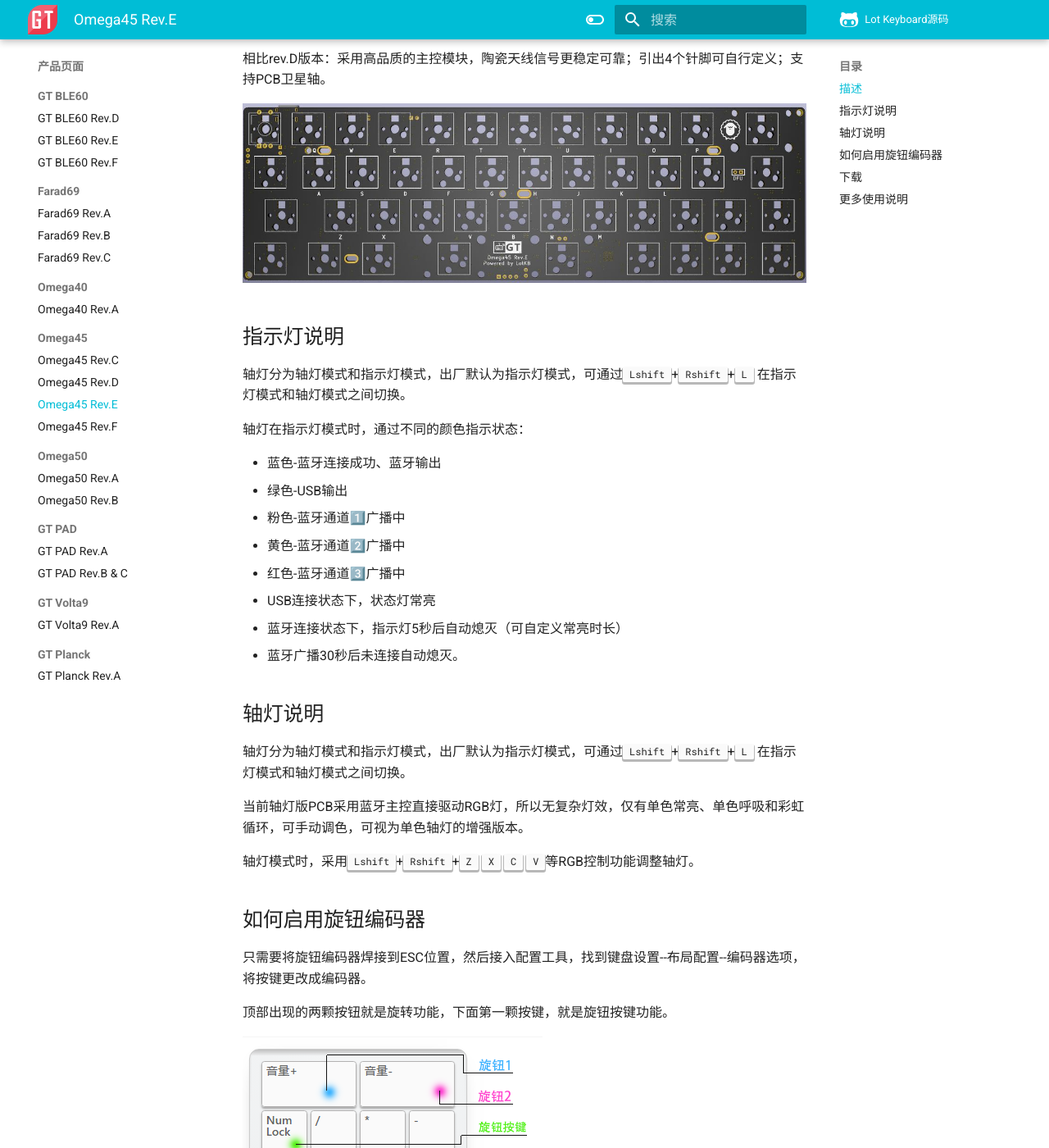
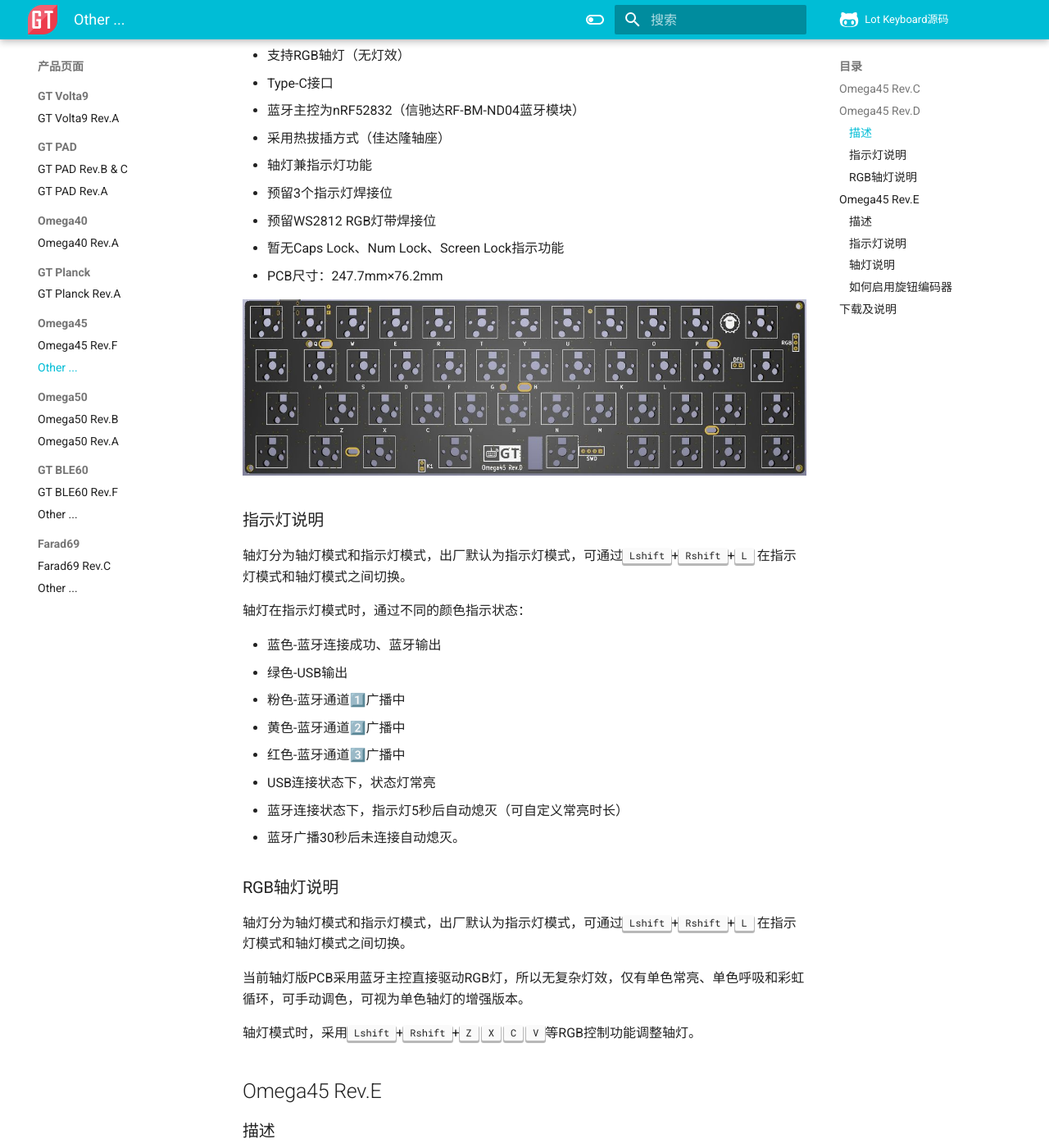
Before and after one commit to genokolar/genokolar.github.io, an MkDocs documentation site: the page built from docs/keyboard/omega45_other.md, in a window 1280 px wide and 1400 px high, scrolled down 663 px. Shown: the whole window at 82% size. Built offline with MkDocs 1.6.1 and Material for MkDocs 9.7.7, drawn with Linux system fonts in a browser that asks for light colours; comment, search, counter and statistics services are not loaded; some of the changed text lies outside the part shown.

Commit message:
重新组织产品页

```diff
--- a/docs/keyboard/omega45_e.md
+++ b/docs/keyboard/omega45_other.md
@@ -1,9 +1,66 @@
-Omega45 Rev.E 介绍
+Omega45 老旧版本
 =====================
-本页面仅描述rev.E版本（轴灯版）相关信息
 
-描述
+Omega45 Rev.C
 ---------
+
+部分老旧PCB上没有版本标识或标识版本低于C版本，属于Rev.C 版本
+
+- 4x12阵列的45%键盘，共45键
+- 一个Caps灯和三个单色状态指示灯,无轴灯
+- Type-C接口
+- 蓝牙主控为nRF52832（信驰达RF-BM-ND04蓝牙模块）
+- 采用热拔插方式（佳达隆轴座）
+- 预留WS2812 RGB灯带焊接位
+- PCB尺寸：247.7mm×76.2mm
+
+
+Omega45 Rev.D
+------------
+
+
+### 描述
+
+- 4x12阵列的45%键盘，共45键
+- 支持RGB轴灯（无灯效）
+- Type-C接口
+- 蓝牙主控为nRF52832（信驰达RF-BM-ND04蓝牙模块）
+- 采用热拔插方式（佳达隆轴座）
+- 轴灯兼指示灯功能
+- 预留3个指示灯焊接位
+- 预留WS2812 RGB灯带焊接位
+- 暂无Caps Lock、Num Lock、Screen Lock指示功能
+- PCB尺寸：247.7mm×76.2mm
+
+![](../img/omega45.jpg "Omega45 PCB")
+
+### 指示灯说明
+
+轴灯分为轴灯模式和指示灯模式，出厂默认为指示灯模式，可通过<kbd>Lshift</kbd>+<kbd>Rshift</kbd>+<kbd>L</kbd> 在指示灯模式和轴灯模式之间切换。
+
+轴灯在指示灯模式时，通过不同的颜色指示状态：
+
+- 蓝色-蓝牙连接成功、蓝牙输出
+- 绿色-USB输出
+- 粉色-蓝牙通道1️⃣广播中
+- 黄色-蓝牙通道2️⃣广播中
+- 红色-蓝牙通道3️⃣广播中
+- USB连接状态下，状态灯常亮
+- 蓝牙连接状态下，指示灯5秒后自动熄灭（可自定义常亮时长）
+- 蓝牙广播30秒后未连接自动熄灭。
+
+### RGB轴灯说明
+
+轴灯分为轴灯模式和指示灯模式，出厂默认为指示灯模式，可通过<kbd>Lshift</kbd>+<kbd>Rshift</kbd>+<kbd>L</kbd> 在指示灯模式和轴灯模式之间切换。
+
+当前轴灯版PCB采用蓝牙主控直接驱动RGB灯，所以无复杂灯效，仅有单色常亮、单色呼吸和彩虹循环，可手动调色，可视为单色轴灯的增强版本。
+
+轴灯模式时，采用<kbd>Lshift</kbd>+<kbd>Rshift</kbd>+<kbd>Z</kbd> <kbd>X</kbd> <kbd>C</kbd> <kbd>V</kbd>等RGB控制功能调整轴灯。
+
+Omega45 Rev.E
+-----------------
+
+### 描述
 
 - 4x12阵列的45%键盘，共45键
 - 支持RGB轴灯（无灯效）
@@ -21,7 +78,7 @@ Omega45 Rev.E 介绍
 
 ![](../img/omega45.rev.E.jpg "Omega45 PCB")
 
-## 指示灯说明
+### 指示灯说明
 
 轴灯分为轴灯模式和指示灯模式，出厂默认为指示灯模式，可通过<kbd>Lshift</kbd>+<kbd>Rshift</kbd>+<kbd>L</kbd> 在指示灯模式和轴灯模式之间切换。
 
@@ -36,7 +93,7 @@ Omega45 Rev.E 介绍
 - 蓝牙连接状态下，指示灯5秒后自动熄灭（可自定义常亮时长）
 - 蓝牙广播30秒后未连接自动熄灭。
 
-## 轴灯说明
+### 轴灯说明
 
 轴灯分为轴灯模式和指示灯模式，出厂默认为指示灯模式，可通过<kbd>Lshift</kbd>+<kbd>Rshift</kbd>+<kbd>L</kbd> 在指示灯模式和轴灯模式之间切换。
 
@@ -44,7 +101,7 @@ Omega45 Rev.E 介绍
 
 轴灯模式时，采用<kbd>Lshift</kbd>+<kbd>Rshift</kbd>+<kbd>Z</kbd> <kbd>X</kbd> <kbd>C</kbd> <kbd>V</kbd>等RGB控制功能调整轴灯。
 
-## 如何启用旋钮编码器
+### 如何启用旋钮编码器
 
 只需要将旋钮编码器焊接到ESC位置，然后接入配置工具，找到键盘设置--布局配置--编码器选项，将按键更改成编码器。
 
@@ -52,12 +109,12 @@ Omega45 Rev.E 介绍
 
 ![](../img/rotary.png "按键示意图")
 
-## 下载
+
+下载及说明
+----------
 
 [:fontawesome-solid-download:  下载固件](https://glab.online/down/Glab3.0/){ .md-button}
 
 [:fontawesome-solid-screwdriver-wrench:  获取更多下载](../down/download.md){ .md-button}
 
-## 更多使用说明
-
 访问 [使用说明](../../manual) / [常见问答](../../faq) / [故障排除](../../trouble)
--- a/mkdocs.yml
+++ b/mkdocs.yml
@@ -166,31 +166,27 @@ nav:
       - 相关下载: down/download.md
       - 更新日志: changelog.md
     - 产品页面:
-      - GT BLE60:
-        - GT BLE60 Rev.D: keyboard/gt_ble60_d.md
-        - GT BLE60 Rev.E: keyboard/gt_ble60_e.md
-        - GT BLE60 Rev.F: keyboard/gt_ble60_f.md
-      - Farad69:
-        - Farad69 Rev.A: keyboard/farad69_a.md
-        - Farad69 Rev.B: keyboard/farad69_b.md
-        - Farad69 Rev.C: keyboard/farad69_c.md
+      - GT Volta9:
+        - GT Volta9 Rev.A: keyboard/volta9_a.md
+      - GT PAD:
+        - GT PAD Rev.B & C: keyboard/gt-pad_b&c.md
+        - GT PAD Rev.A: keyboard/gt-pad_a.md
       - Omega40:
         - Omega40 Rev.A: keyboard/omega40_a.md
-      - Omega45:
-        - Omega45 Rev.C: keyboard/omega45_c.md
-        - Omega45 Rev.D: keyboard/omega45_d.md
-        - Omega45 Rev.E: keyboard/omega45_e.md
-        - Omega45 Rev.F: keyboard/omega45_f.md
-      - Omega50:
-        - Omega50 Rev.A: keyboard/omega50_a.md
-        - Omega50 Rev.B: keyboard/omega50_b.md
-      - GT PAD:
-        - GT PAD Rev.A: keyboard/gt-pad_a.md
-        - GT PAD Rev.B & C: keyboard/gt-pad_b&c.md
-      - GT Volta9:
-        - GT Volta9 Rev.A: keyboard/volta9_a.md
       - GT Planck:
         - GT Planck Rev.A: keyboard/gt-planck.md
+      - Omega45:
+        - Omega45 Rev.F: keyboard/omega45_f.md
+        - Other ...: keyboard/omega45_other.md
+      - Omega50:
+        - Omega50 Rev.B: keyboard/omega50_b.md
+        - Omega50 Rev.A: keyboard/omega50_a.md
+      - GT BLE60:
+        - GT BLE60 Rev.F: keyboard/gt_ble60_f.md
+        - Other ...: keyboard/gt_ble60_other.md
+      - Farad69:
+        - Farad69 Rev.C: keyboard/farad69_c.md
+        - Other ...: keyboard/farad69_other.md
     - 信息公告:
       - 近期动态: blog/info.md
     - 淘宝店铺: https://glab.taobao.com
```
Also changed, not shown: docs/keyboard/farad69_other.md (renamed from docs/keyboard/farad69_a.md, +18 -5 lines), docs/keyboard/gt_ble60_d.md (deleted, +0 -26 lines), docs/keyboard/gt_ble60_e.md (deleted, +0 -25 lines), docs/keyboard/gt_ble60_other.md (renamed from docs/keyboard/farad69_b.md, +21 -7 lines), docs/keyboard/omega45_c.md (deleted, +0 -27 lines), docs/keyboard/omega45_d.md (deleted, +0 -51 lines).
